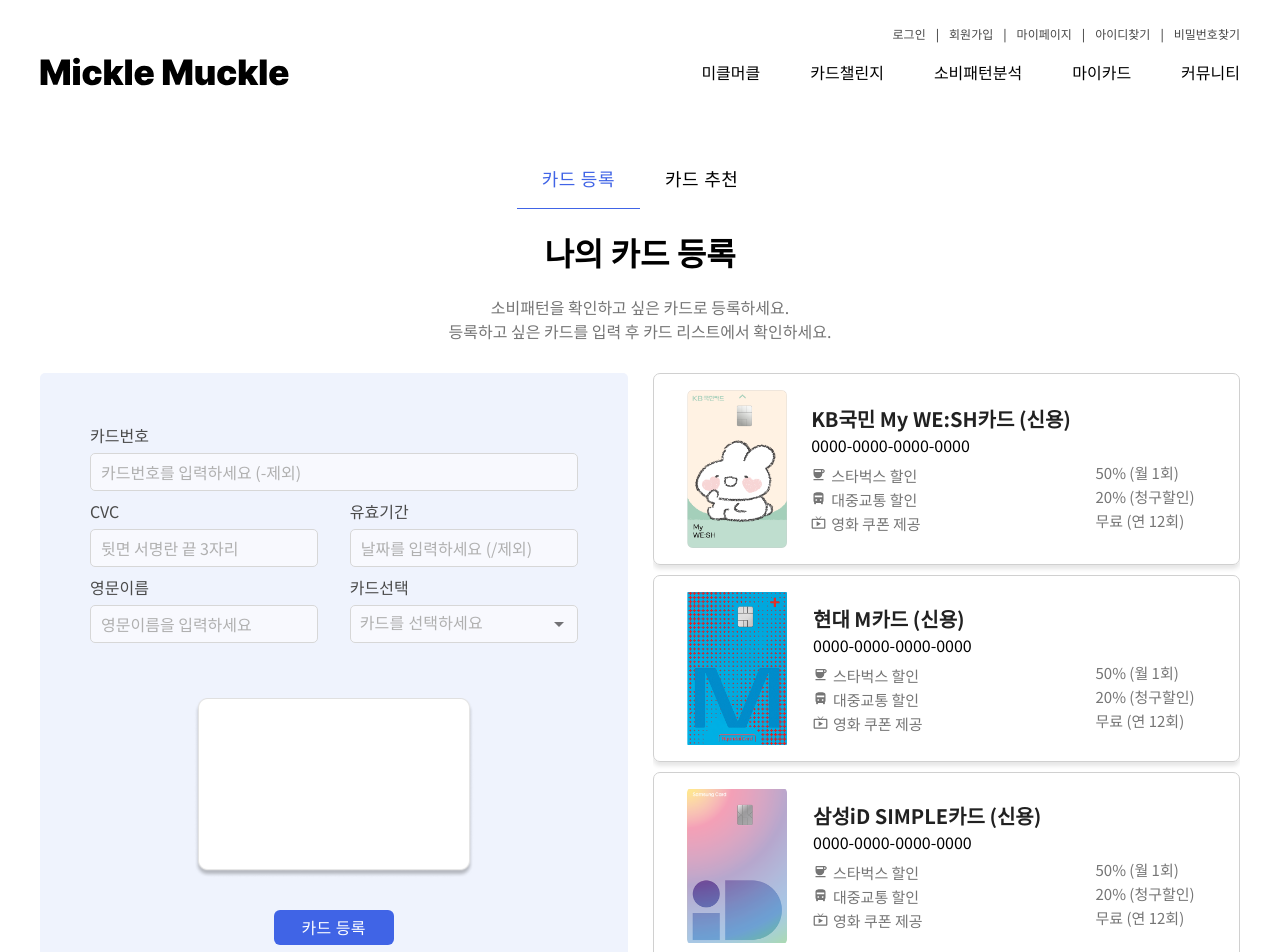
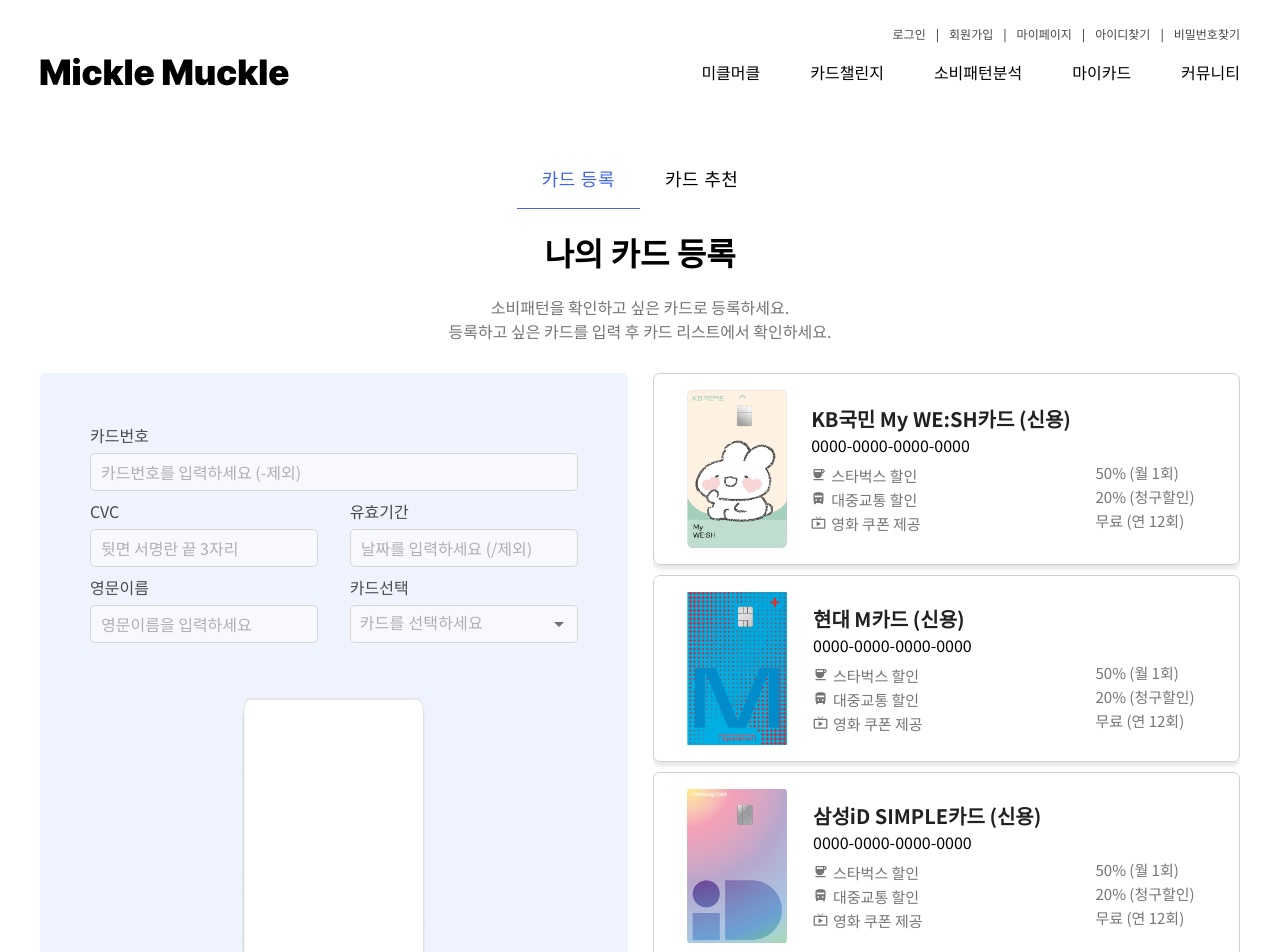
Before and after one commit to Hyukjoo-Lee/yono-main, a React (Create React App) app in the folder app-frontend/: page /mycard in a window 1280 px wide. Shown: the top 952 px of the page. Built offline with nearby package versions, Linux system fonts and the light colour scheme.

Commit message:
Update: 슬라이더 버튼 통일, 카드 선택 되었을 때 슬라이더 이미지 위치 초기처리, 카드 이미지 배열로 렌더링

```diff
--- a/app-frontend/src/pages/mycard/CardSlider.js
+++ b/app-frontend/src/pages/mycard/CardSlider.js
@@ -1,19 +1,18 @@
-import React from 'react';
+import React, { useRef, useEffect } from 'react';
 import Slider from 'react-slick';
 import 'slick-carousel/slick/slick.css';
 import 'slick-carousel/slick/slick-theme.css';
-import { ReactComponent as LeftArrowImage } from '../../assets/images/left_arrow.svg';
-import { ReactComponent as RightArrowImage } from '../../assets/images/right_arrow.svg';
+import { ReactComponent as ArrowImage } from '../../assets/images/arrow-slider.svg';
 import styled from 'styled-components';
 import CardDemoImage from '../../assets/images/card_demo.png';
 
-function CardSlider({ image, name }) {
+const CardSlider = ({ cardImages }) => {
   return (
     <SlideContainer>
-      <img src={image} alt={name} />
+      <img src={cardImages} alt="card" />
     </SlideContainer>
   );
-}
+};
 
 const SlideContainer = styled.div`
   display: flex;
@@ -21,9 +20,8 @@
   justify-content: center;
 
   img {
-    width: 280px;
-    height: 180px;
-    border-radius: 8px;
+    width: 185px;
+    height: 285px;
   }
 `;
 
@@ -35,6 +33,10 @@
   height: 45px;
   cursor: pointer;
   z-index: 1;
+
+  &.slick-prev svg {
+    transform: rotate(180deg);
+  }
 
   path {
     stroke: ${(props) => props.theme.color.gray};
@@ -57,7 +59,7 @@
       'slick-prev slick-arrow' + (currentSlide === 0 ? ' slick-disabled' : '')
     }
   >
-    <LeftArrowImage />
+    <ArrowImage />
   </ArrowWrapper>
 );
 
@@ -69,7 +71,7 @@
       (currentSlide === slideCount - 1 ? ' slick-disabled' : '')
     }
   >
-    <RightArrowImage />
+    <ArrowImage />
   </ArrowWrapper>
 );
 
@@ -78,7 +80,15 @@
   margin: 47px auto 0;
 `;
 
-function CustomSlides({ cardList }) {
+const CustomSlides = ({ cardImages, detail, DetailComponent }) => {
+  const sliderRef = useRef(null);
+
+  useEffect(() => {
+    if (sliderRef.current) {
+      sliderRef.current.slickGoTo(0);
+    }
+  }, [cardImages]);
+
   const settings = {
     dots: true,
     infinite: false,
@@ -92,17 +102,20 @@
 
   return (
     <SliderContainer>
-      <Slider {...settings}>
-        {cardList && cardList.length > 0 ? (
-          cardList.map((card, index) => (
-            <CardSlider key={index} image={card.image} name={card.name} />
+      <Slider ref={sliderRef} {...settings}>
+        {cardImages ? (
+          cardImages.map((card, index) => (
+            <div key={index} style={{ display: 'flex' }}>
+              <CardSlider cardImages={card} />
+              {detail && <DetailComponent />}
+            </div>
           ))
         ) : (
-          <CardSlider image={CardDemoImage} name={'No cards available'} />
+          <CardSlider cardImages={CardDemoImage} />
         )}
       </Slider>
     </SliderContainer>
   );
-}
+};
 
 export default CustomSlides;
```
Also changed, not shown: app-frontend/src/assets/images/arrow-slider.svg (renamed from app-frontend/src/assets/images/right_arrow.svg).
